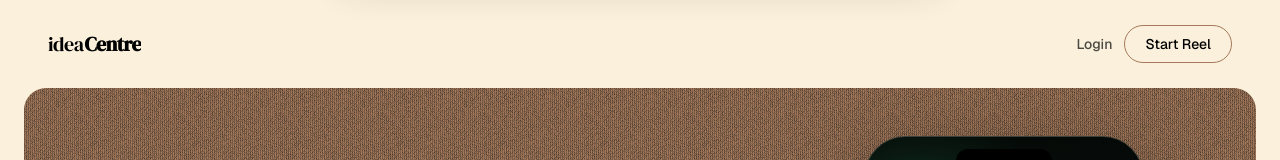
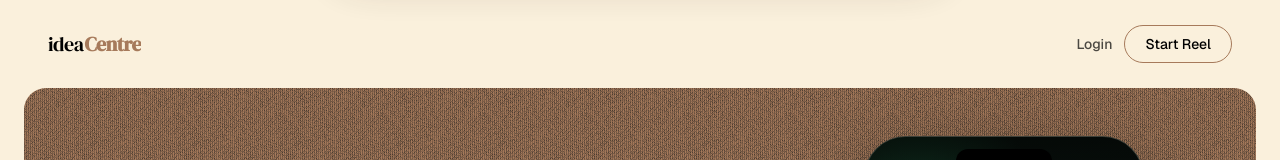
Before and after one commit to vipulsc/ideaCentre, a Next.js app: page / in a window 1280 px wide. Shown: the top 160 px of the page. Built offline with nearby package versions, Linux system fonts and the light colour scheme; no server answers.

Commit message:
logo-color

```diff
--- a/components/navbar.tsx
+++ b/components/navbar.tsx
@@ -32,7 +32,7 @@ function IdeaCentreWordmark({
       <span className="font-display-serif font-normal tracking-tight text-foreground transition-colors duration-200 group-hover:text-palette-primary/90">
         idea
       </span>
-      <span className="font-display-serif font-semibold tracking-tight text-foreground transition-colors duration-200 group-hover:text-palette-primary">
+      <span className="font-display-serif font-semibold tracking-tight text-palette-primary transition-colors duration-200 group-hover:text-palette-secondary">
         Centre
       </span>
     </span>
```
